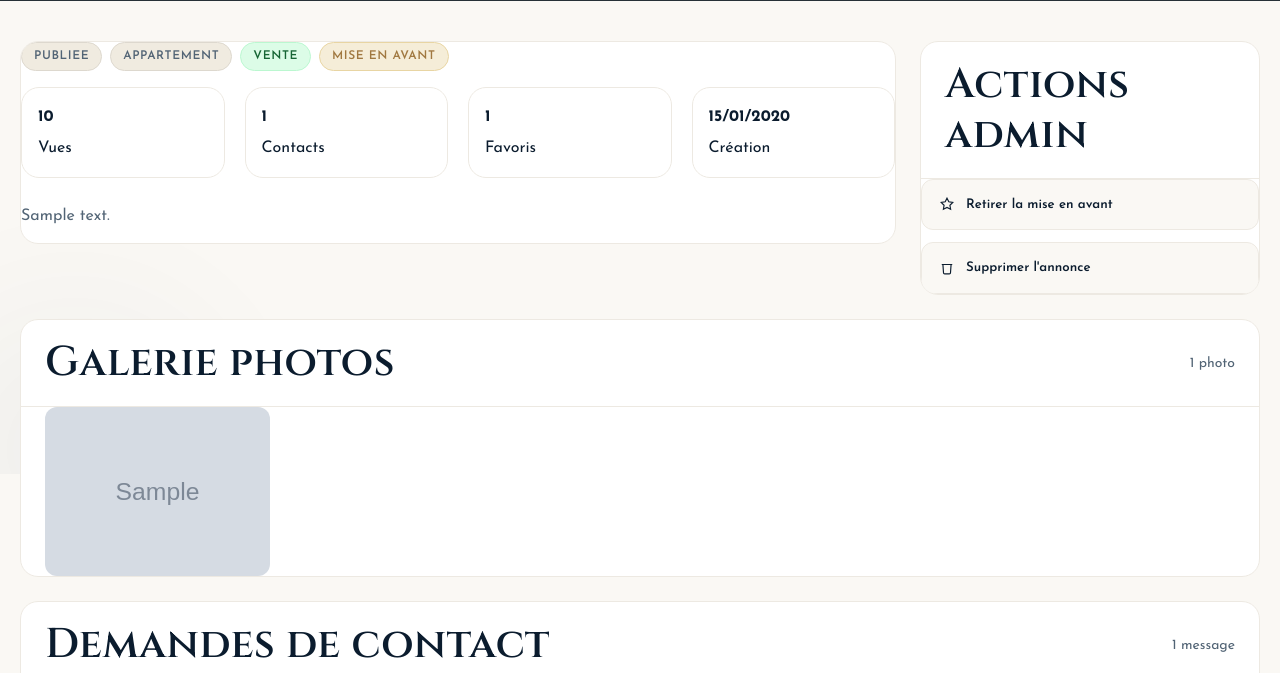
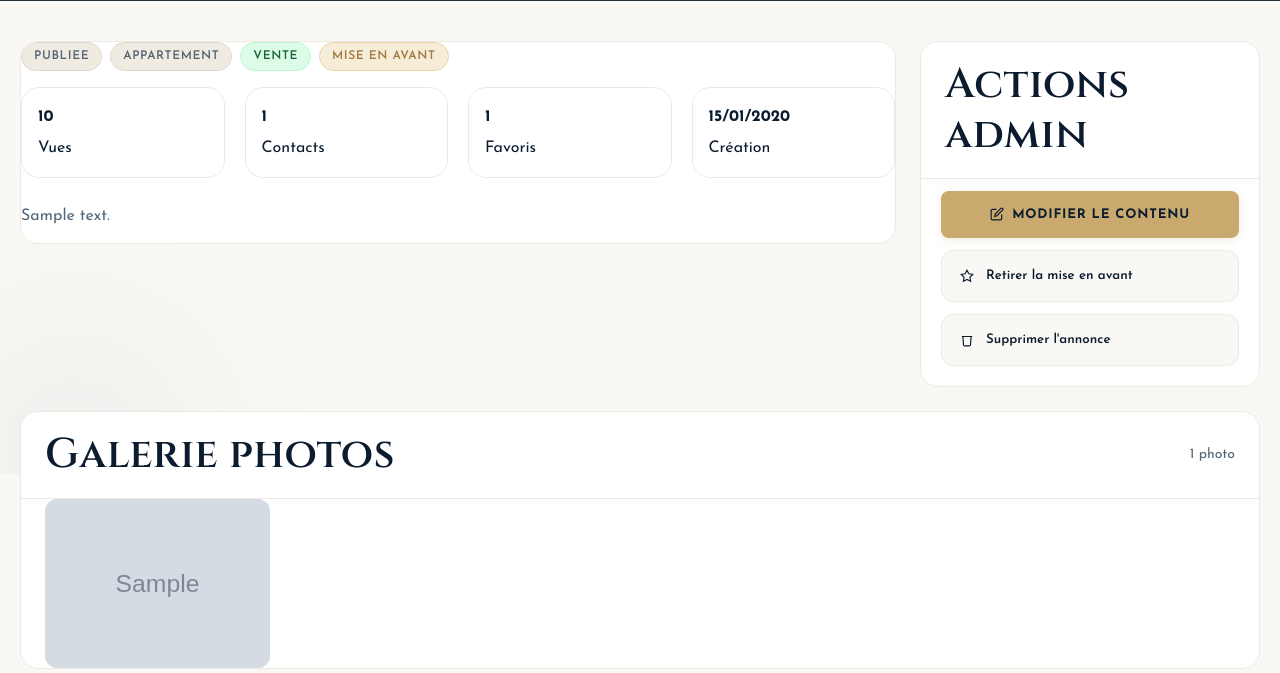
Before and after one commit to yasbar04/yalaz-immo, a Django app: page /accounts/admin/listing/1/ in a window 1280 px wide. Shown: the part 326-999 px from the top of the page. Run offline with Django 5.2, Linux system fonts and the light colour scheme; a user stored in the database is signed in; tables that the repository leaves empty hold one stand-in row (values such as "Sample post"); grey boxes marked "Sample" are stand-in pictures.

Commit message:
Ajoute bouton Modifier dans l'admin : détail annonce + liste annonces
Co-Authored-By: Claude Sonnet 4.6 <noreply@anthropic.com>

```diff
--- a/templates/admin/listing_detail.html
+++ b/templates/admin/listing_detail.html
@@ -64,7 +64,13 @@
         <!-- Actions -->
         <div class="admin-panel-card">
             <div class="admin-panel-head"><h2>Actions admin</h2></div>
-            <form method="post" style="display:flex;flex-direction:column;gap:.75rem;">
+            <div style="padding:.75rem 1.25rem 0;">
+                <a href="{% url 'listing_edit' listing.pk %}" class="btn-hero-prim" style="display:flex;align-items:center;gap:.5rem;border-radius:.5rem;justify-content:center;text-decoration:none;margin-bottom:.75rem;">
+                    <svg viewBox="0 0 24 24" fill="none" stroke="currentColor" stroke-width="2" width="14" height="14"><path d="M11 4H4a2 2 0 0 0-2 2v14a2 2 0 0 0 2 2h14a2 2 0 0 0 2-2v-7"/><path d="M18.5 2.5a2.121 2.121 0 0 1 3 3L12 15l-4 1 1-4 9.5-9.5z"/></svg>
+                    Modifier le contenu
+                </a>
+            </div>
+            <form method="post" style="display:flex;flex-direction:column;gap:.75rem;padding:0 1.25rem 1.25rem;">
                 {% csrf_token %}
                 {% if listing.status == 'pending' %}
                     <button type="submit" name="action" value="approve" class="btn-hero-prim" style="border-radius:.5rem;">
--- a/templates/admin/listings.html
+++ b/templates/admin/listings.html
@@ -63,8 +63,9 @@
                             </td>
                             <td class="td-muted">{{ listing.views_count }}</td>
                             <td class="td-muted">{{ listing.created_at|date:"d M Y" }}</td>
-                            <td>
+                            <td style="display:flex;gap:.375rem;align-items:center;">
                                 <a href="{% url 'admin_listing_detail' listing.pk %}" class="admin-table-action">Voir</a>
+                                <a href="{% url 'listing_edit' listing.pk %}" class="admin-table-action">Modifier</a>
                             </td>
                         </tr>
                     {% endfor %}
```
